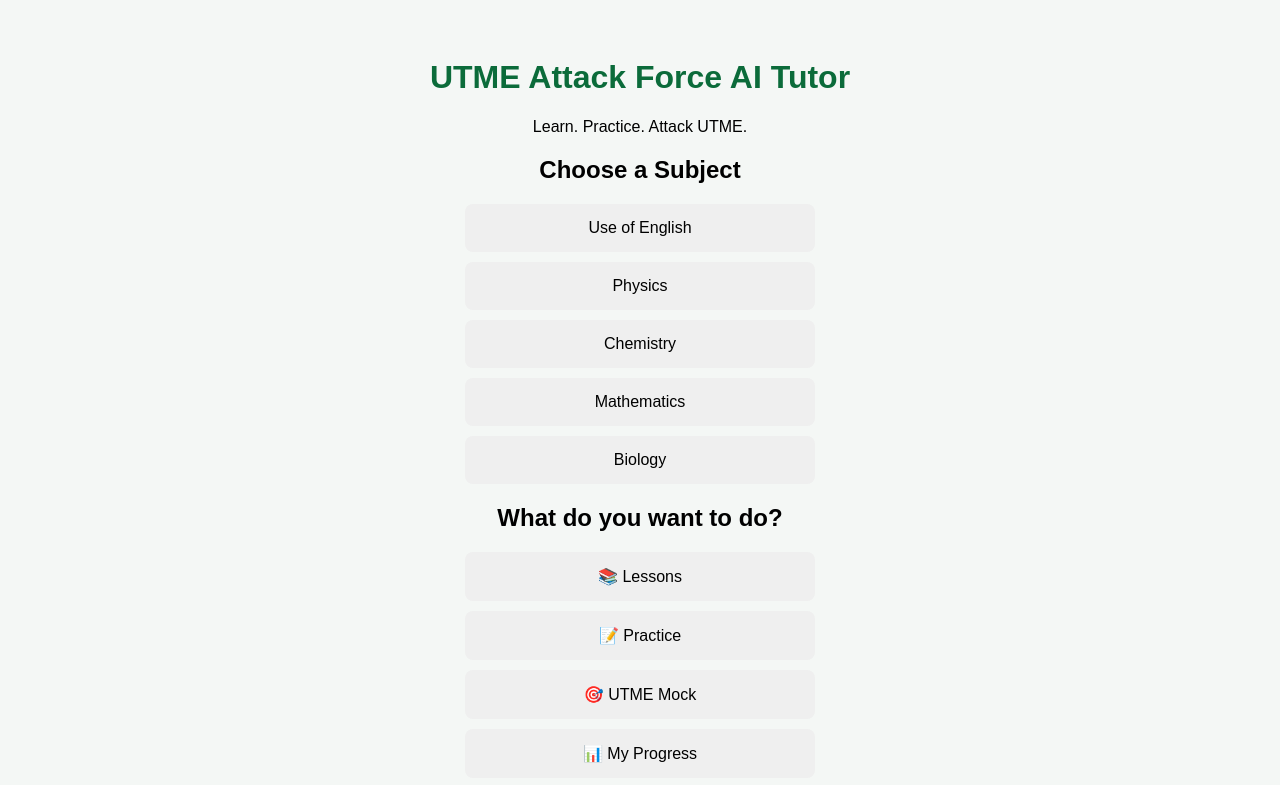
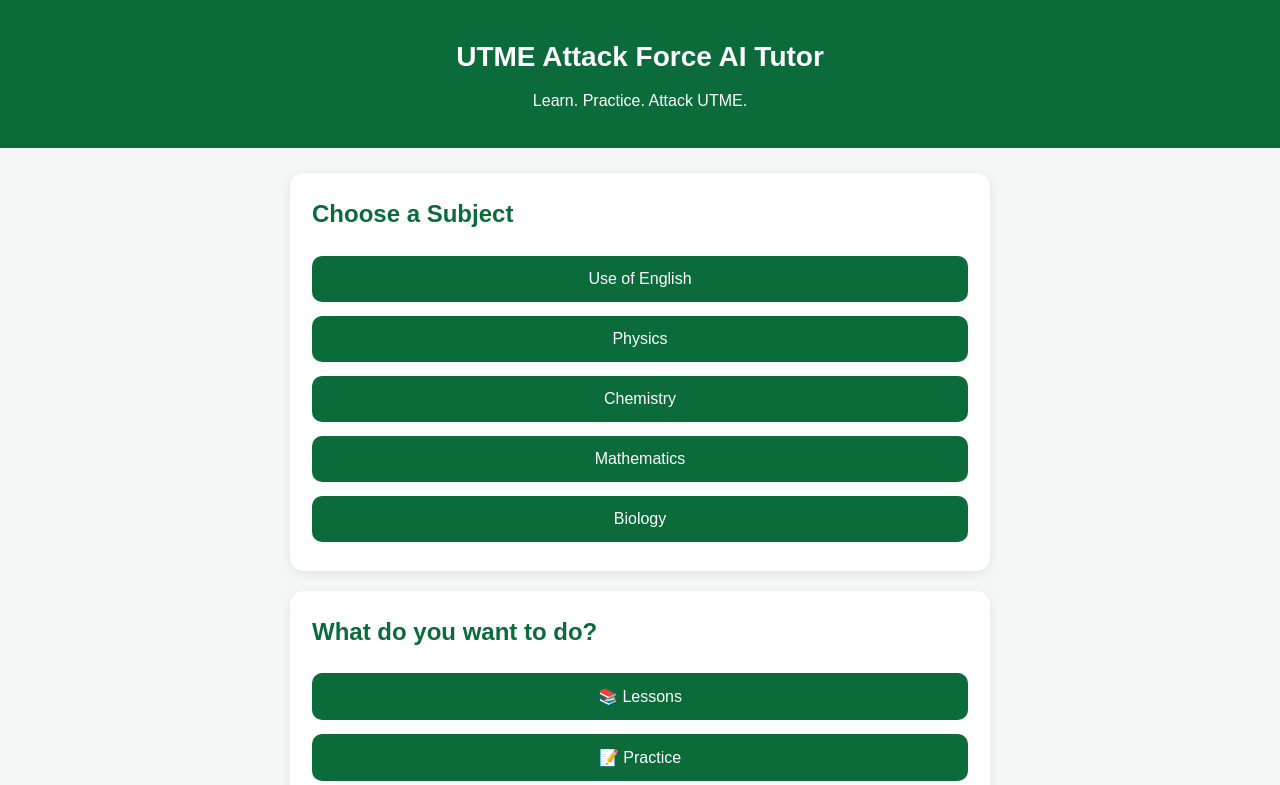
Before and after one commit to Faruq009/utme-attack-force-ai, a plain HTML site: page index.html in a window 1280 px wide. Shown: the top 785 px of the page. Drawn offline with Linux system fonts and the light colour scheme.

Commit message:
Update style.css

```diff
--- a/style.css
+++ b/style.css
@@ -1,21 +1,82 @@
+* {
+  box-sizing: border-box;
+  margin: 0;
+  padding: 0;
+}
+
 body {
   font-family: Arial, sans-serif;
-  text-align: center;
   background: #f4f7f5;
-  padding: 30px;
+  color: #17231c;
+  line-height: 1.6;
 }
 
-h1 {
+header {
+  background: #0b6b3a;
+  color: white;
+  text-align: center;
+  padding: 35px 20px;
+}
+
+header h1 {
+  font-size: 28px;
+  margin-bottom: 8px;
+}
+
+header p {
+  font-size: 16px;
+}
+
+main {
+  width: 92%;
+  max-width: 700px;
+  margin: 25px auto;
+}
+
+section {
+  background: white;
+  padding: 22px;
+  margin-bottom: 20px;
+  border-radius: 14px;
+  box-shadow: 0 3px 12px rgba(0, 0, 0, 0.08);
+}
+
+section h2 {
+  margin-bottom: 15px;
   color: #0b6b3a;
 }
 
 button {
-  display: block;
-  width: 90%;
-  max-width: 350px;
-  margin: 10px auto;
-  padding: 15px;
+  width: 100%;
+  padding: 14px;
+  margin: 7px 0;
+  border: none;
+  border-radius: 10px;
+  background: #0b6b3a;
+  color: white;
   font-size: 16px;
-  border: none;
-  border-radius: 8px;
+  cursor: pointer;
 }
+
+button:hover {
+  opacity: 0.9;
+}
+
+input {
+  width: 100%;
+  padding: 14px;
+  margin: 10px 0;
+  border: 1px solid #ccc;
+  border-radius: 10px;
+  font-size: 16px;
+}
+
+@media (max-width: 480px) {
+  header h1 {
+    font-size: 23px;
+  }
+
+  section {
+    padding: 18px;
+  }
+}
```
